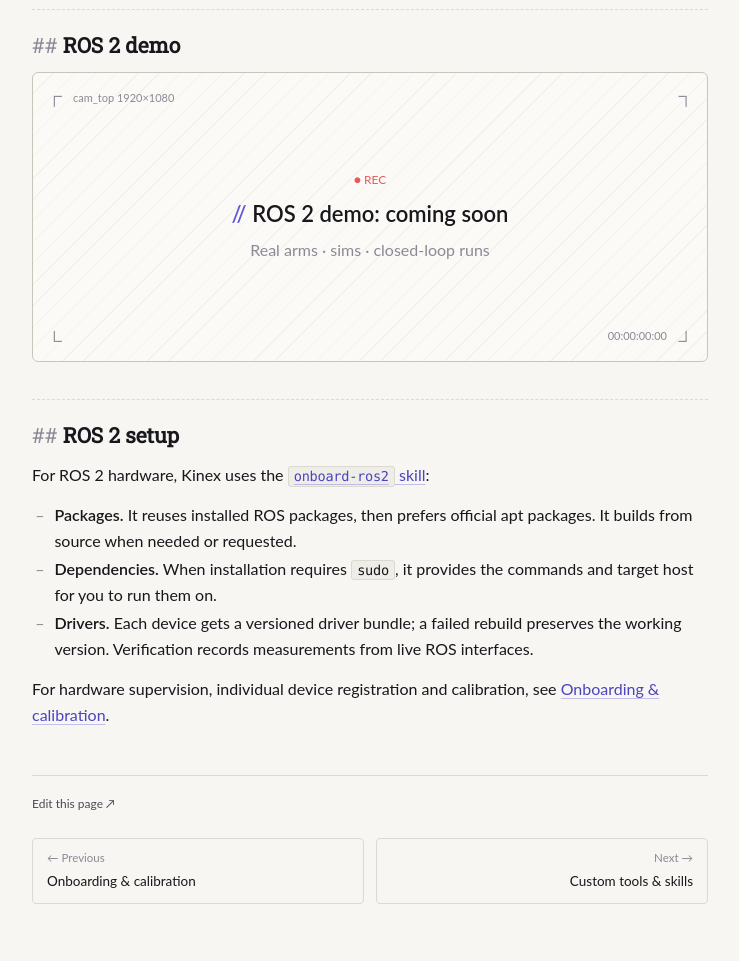
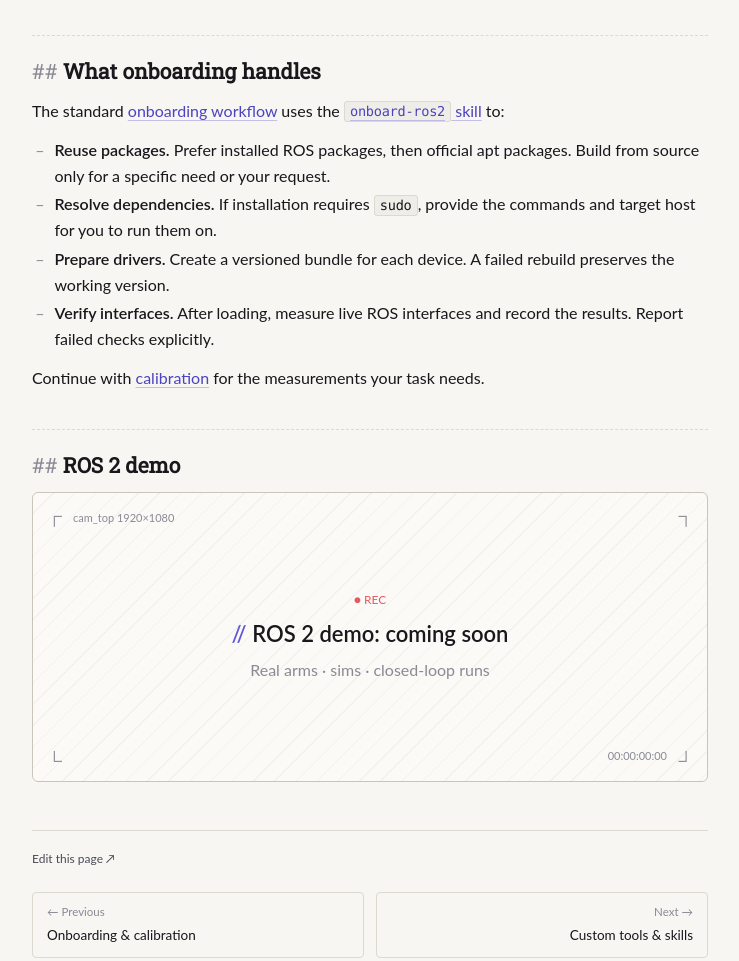
Before and after one commit to stacx-lab/stacx-lab.github.io, an Astro site: page /kinex/docs/ros2 in a window 1280 px wide. Shown: the part 1134-2095 px from the top of the page, without its empty margins (280-1019 px from the left). Built offline with nearby package versions, Linux system fonts and the light colour scheme; Astro itself is replaced by a stand-in of ours; some packages are replaced by stand-ins of ours; a web font is replaced by a local one.

Commit message:
Clarify ROS guide requirements and onboarding flow

```diff
--- a/src/content/docs/ros2.mdx
+++ b/src/content/docs/ros2.mdx
@@ -1,6 +1,6 @@
 ---
 title: ROS 2 onboarding
-description: Connect your ROS 2 robot to Kinex using the packages you already have.
+description: Connect your robot to Kinex through its existing ROS 2 stack.
 group: Guides
 order: 25
 label: ROS 2 onboarding
@@ -11,24 +11,25 @@ import DemoBanner from '../../components/DemoBanner.astro';
 
 ## Supported setup
 
-Use **ROS 2 Jazzy on Ubuntu 24.04** with **system Python 3.12**. For installation and workspace setup, follow [Real robots](/docs/real-robots/).
+The ROS driver host needs **ROS 2 Jazzy on Ubuntu 24.04** with **system Python 3.12**. Before onboarding, [install Kinex](/docs/#install-and-run) and [open a robot workspace](/docs/real-robots/#1-start-kinex-in-a-fresh-workspace).
 
 ## Where ROS 2 fits
 
-Kinex connects to your existing ROS 2 stack through [device drivers and adapters](/docs/devices/).
+ROS 2 connects through Kinex's [device layer](/docs/devices/). Adapters translate between Kinex device operations and ROS interfaces for joint trajectories, velocity commands, cameras and IMUs.
 
 <RosDiagram />
+
+## What onboarding handles
+
+The standard [onboarding workflow](/docs/onboarding/#onboarding) uses the [`onboard-ros2` skill](https://github.com/stacx-lab/kinex/blob/e6cc9defc51a8ca362b056867e759a7053cdc3d8/packages/setup/assets/builtin/skill/onboard-ros2/SKILL.md) to:
+
+- **Reuse packages.** Prefer installed ROS packages, then official apt packages. Build from source only for a specific need or your request.
+- **Resolve dependencies.** If installation requires `sudo`, provide the commands and target host for you to run them on.
+- **Prepare drivers.** Create a versioned bundle for each device. A failed rebuild preserves the working version.
+- **Verify interfaces.** After loading, measure live ROS interfaces and record the results. Report failed checks explicitly.
+
+Continue with [calibration](/docs/onboarding/#calibration) for the measurements your task needs.
 
 ## ROS 2 demo
 
 <DemoBanner label="ROS 2 demo" />
-
-## ROS 2 setup
-
-For ROS 2 hardware, Kinex uses the [`onboard-ros2` skill](https://github.com/stacx-lab/kinex/blob/e6cc9defc51a8ca362b056867e759a7053cdc3d8/packages/setup/assets/builtin/skill/onboard-ros2/SKILL.md):
-
-- **Packages.** It reuses installed ROS packages, then prefers official apt packages. It builds from source when needed or requested.
-- **Dependencies.** When installation requires `sudo`, it provides the commands and target host for you to run them on.
-- **Drivers.** Each device gets a versioned driver bundle; a failed rebuild preserves the working version. Verification records measurements from live ROS interfaces.
-
-For hardware supervision, individual device registration and calibration, see [Onboarding & calibration](/docs/onboarding/).
```
